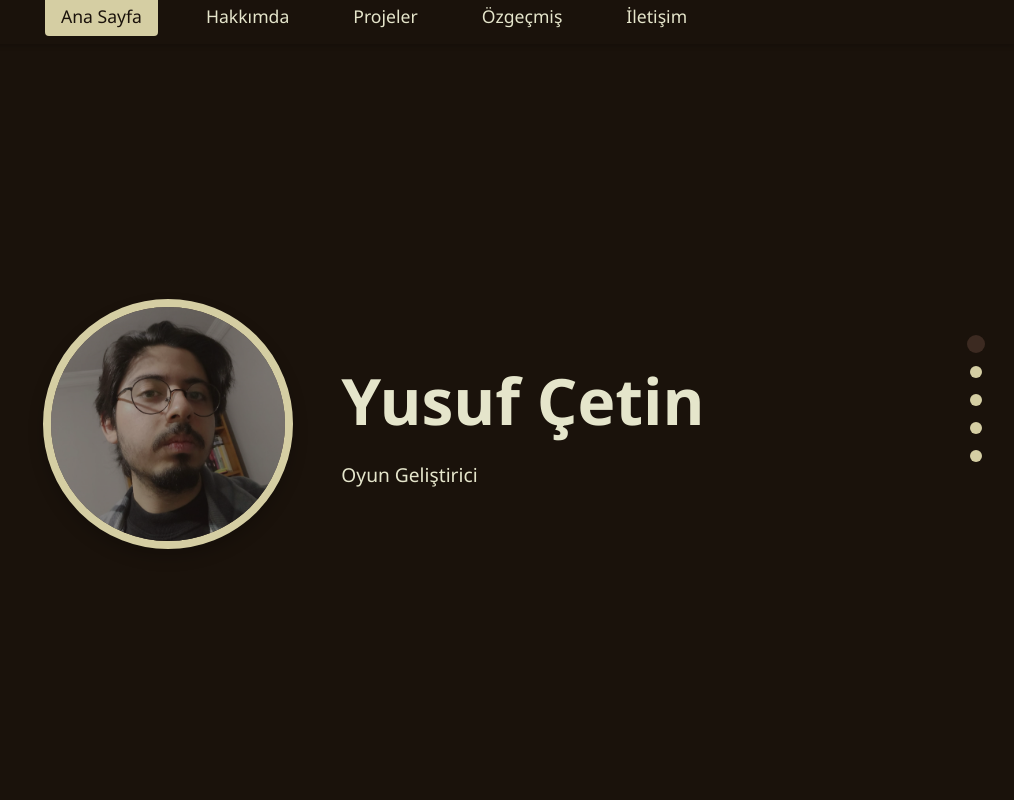
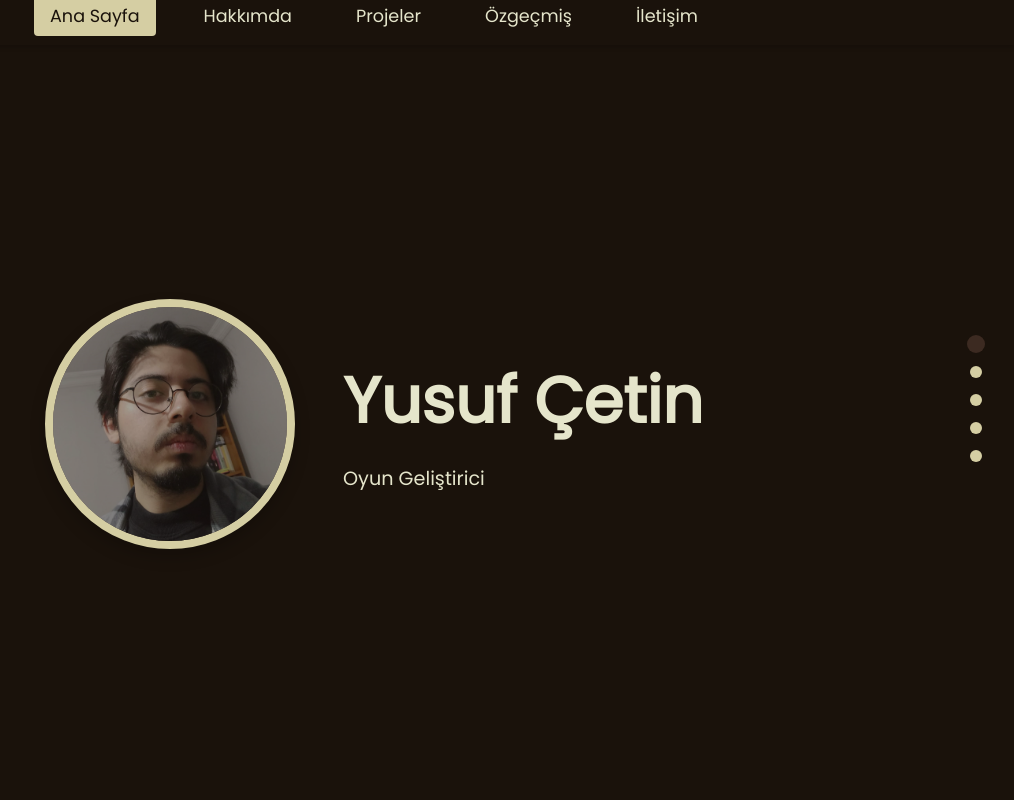
Before and after one commit to YU5F/yu5f-game-dev-site, a plain HTML site: page index.html in a window 1280 px wide. Shown: the top 800 px of the page, without its empty margins (266-1280 px from the left). Drawn offline with Linux system fonts and the light colour scheme.

Commit message:
Added custom font

```diff
--- a/style.css
+++ b/style.css
@@ -2,7 +2,7 @@
     margin: 0;
     padding: 0;
     box-sizing: border-box;
-    font-family: 'Segoe UI', Tahoma, Geneva, Verdana, sans-serif;
+    font-family: 'Poppins', sans-serif;
 }
 
 body {
@@ -240,3 +240,10 @@ button {
 button:hover {
     transform: translateY(-2px);
 }
+
+@font-face {
+    font-family: 'Poppins';
+    font-style: normal;
+    font-weight: 400;
+    src: url('../fonts/Poppins-Regular.ttf') format('truetype');
+}
```
Also changed, not shown: fonts/Poppins-Regular.ttf (added).
